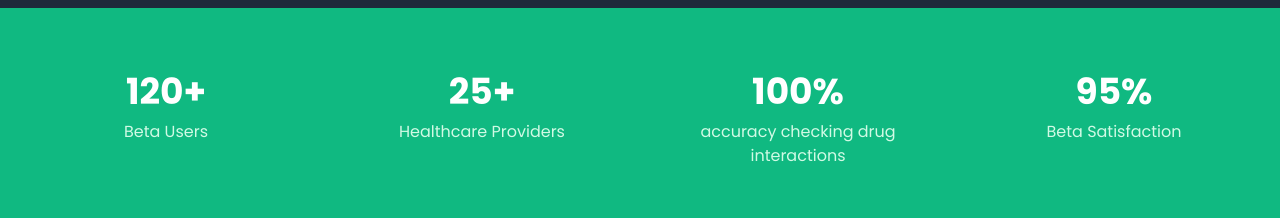
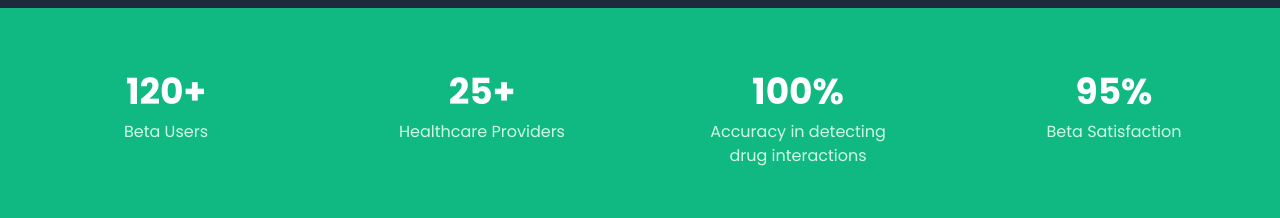
Before and after one commit to CHEGEBB/hm-official, a Next.js app: page / in a window 1280 px wide. Shown: the part 1620-1838 px from the top of the page. Built offline with nearby package versions, Linux system fonts and the light colour scheme.

Commit message:
Update landing page statistic label for improved clarity

```diff
--- a/app/page.tsx
+++ b/app/page.tsx
@@ -352,7 +352,7 @@ const LandingPage = () => {
             {[
               { number: "120+", label: "Beta Users" },
               { number: "25+", label: "Healthcare Providers" },
-              { number: "100%", label: "accuracy checking drug interactions" },
+              { number: "100%", label: "Accuracy in detecting drug interactions" },
               { number: "95%", label: "Beta Satisfaction" }
             ].map((stat, index) => (
               <motion.div
```
